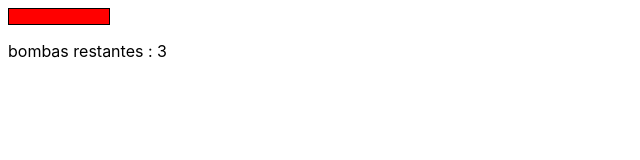
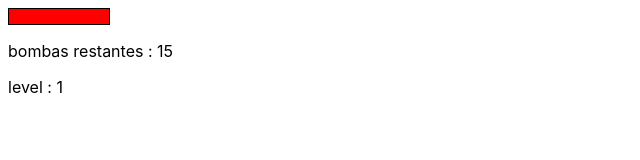
Before and after one commit to Wesley3king/JavaScript, a plain HTML site: page nave_game/index.html in a window 1280 px wide. Both pictures are taken after a click on the element "start". Shown: the full height of the page, 0-640 px from the left. Drawn offline with Linux system fonts and the light colour scheme.

Commit message:
nave game finalizado

```diff
--- a/nave_game/index.html
+++ b/nave_game/index.html
@@ -13,6 +13,7 @@
             <div class="barra"></div>
         </div>
         <p>bombas restantes : <span id="faltam"></span></p>
+        <p>level : <span id="nvv"></span></p>
     </div>
     <div id="win"><p id="result"></p></div>
     <div id="player"></div>
--- a/nave_game/main.js
+++ b/nave_game/main.js
@@ -1,4 +1,4 @@
-const player = document.querySelector("#player"), vitória = document.querySelector("#win"), placar = document.querySelector("#faltam"), frase = document.querySelector('#result'),barra = document.querySelector(".barra");
+const player = document.querySelector("#player"), vitória = document.querySelector("#win"), placar = document.querySelector("#faltam"), frase = document.querySelector('#result'),barra = document.querySelector(".barra"), nivel = document.querySelector("#nvv");
 //variaveis padrão
 var width = window.innerWidth, height = window.innerHeight,barraW = 100, barraH = 15;
 
@@ -23,7 +23,7 @@ function  iniciar () {
     frase.textContent = "start";
     //velocidades
     velTiros = velocidade = 3;
-    velbomb = 1;
+    velbomb = 2;
 
     playerX = (width/2)-15;
     playerY = height/2;
@@ -34,26 +34,30 @@ function start () {
     document.addEventListener("keydown",Tdown);
     document.addEventListener("keyup",Tup);
     if (sessionStorage.level === undefined) {
-        sessionStorage.level = 0;
+        sessionStorage.level = 1;
+        lvl = 1;
     }else {
+        sessionStorage.level = (parseInt(sessionStorage.level)+1);
         lvl = parseInt(sessionStorage.level);
-        sessionStorage.level = (parseInt(sessionStorage.level)+1);
+
     }
-    level = (5000 - (500*lvl));
+    level = (5500 - (500*lvl));
     console.log(lvl,sessionStorage.level);
     jogo = true;
     vitória.style.display= "none";
-    restantes = 3;
     life = 100;
     barra.style.width = `${life}px`;
-    restantes = 3;
+    restantes = (15*lvl);
+    console.log((15*lvl));
     if (level === 0) {
         level = 100;
+        sessionStorage.level = 1;
     }
     clearInterval(intBomb);
     console.log(level)
     intBomb = setInterval(bombardear,level);
     placar.textContent = `${restantes}`;
+    nivel.textContent = `${lvl}`;
     controle_animation();
 }
 
@@ -93,7 +97,7 @@ function controle_bomba () {
         let nvL = playerX;
         //console.log((nvL) >= bn) || (nvL <= (bn +24));
         if (((nvL+24) >= bn) && (nvL <= (bn +24)) && ((playerY <= (bont+40)) && ((playerY+30) >= bont))) {
-
+            barra.style.width = `0px`;
             explodir(true,bombas_ativas[i].offsetLeft-25, bombas_ativas[i].offsetTop);
             bombas_ativas[i].remove();
             player.remove();
@@ -103,7 +107,7 @@ function controle_bomba () {
         if (psb > height) {
             explodir(false,bombas_ativas[i].offsetLeft, null);
             bombas_ativas[i].remove();
-            life-= 50;
+            life-= 5;
             barra.style.width = `${life}px`;
             if (life <= 0)
               win_or_lose(false);
@@ -221,6 +225,7 @@ function win_or_lose (final) {
     clearInterval(intBomb);
     cancelAnimationFrame(animation);
     vitória.style.display= "block";
+    document.addEventListener("keydown", restart);
     vitória.setAttribute("onclick","restart()");
     if (final) {
         frase.innerHTML = `vitória! <br> <small style="font-size: 20px;">try Again</small>`;
```
Also changed, not shown: README.md.
